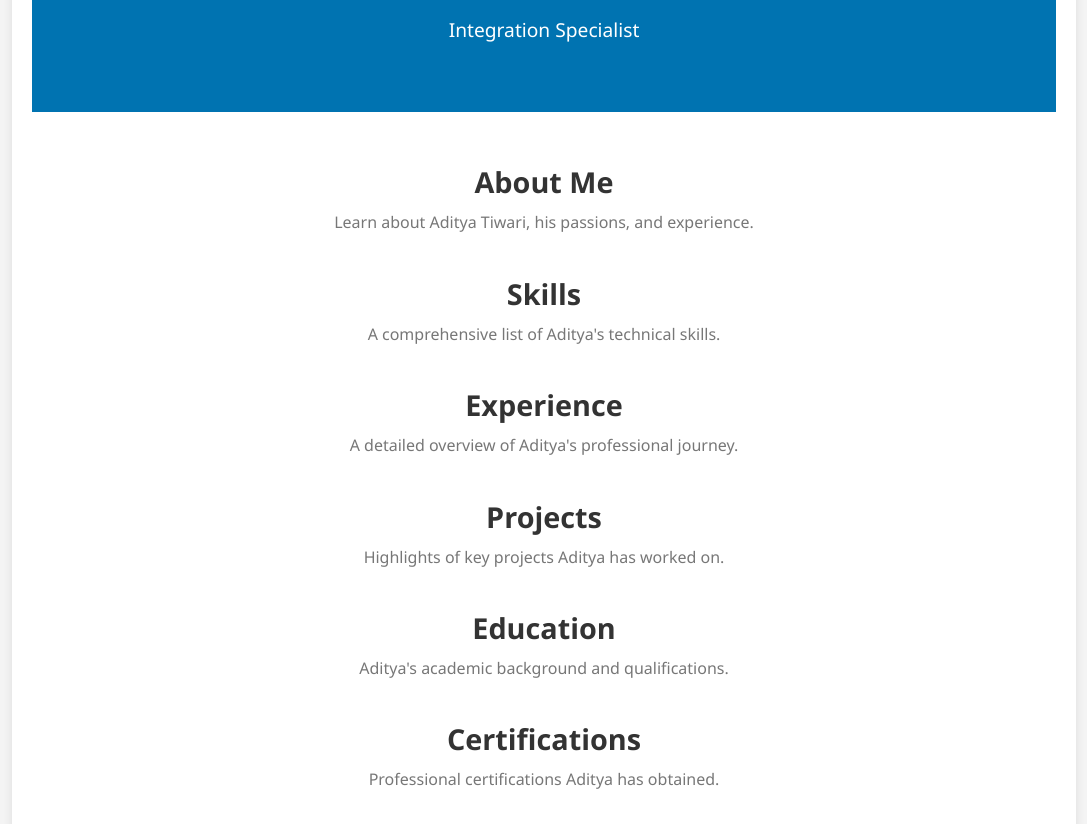
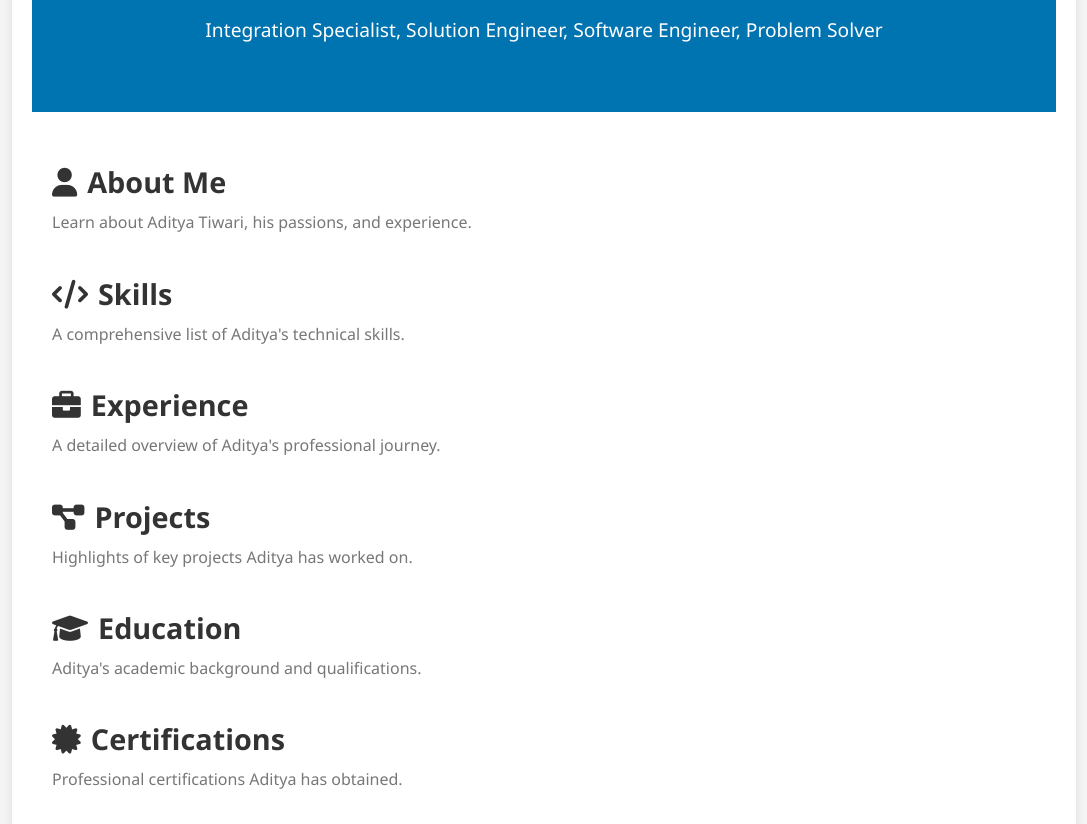
Before and after one commit to adityatwr/adityatwr.github.io, a plain HTML site: page index.html in a window 1280 px wide. Shown: the part 128-952 px from the top of the page, without its empty margins (96-1183 px from the left). Drawn offline with Linux system fonts and the light colour scheme.

Commit message:
Refinement and orienation fix

```diff
--- a/index.html
+++ b/index.html
@@ -4,6 +4,7 @@
     <meta charset="UTF-8">
     <meta name="viewport" content="width=device-width, initial-scale=1.0">
     <title>Aditya Tiwari - Personal Webpage</title>
+    <link rel="stylesheet" href="https://cdnjs.cloudflare.com/ajax/libs/font-awesome/6.0.0-beta3/css/all.min.css">
     <style>
         body {
             font-family: 'Segoe UI', Tahoma, Geneva, Verdana, sans-serif;
@@ -34,7 +35,6 @@
             font-size: 1.2em;
         }
         .content {
-            text-align: center;
             padding: 20px 0;
         }
         .content a {
@@ -76,6 +76,9 @@
         .section.active .summary {
             display: none;
         }
+        .section .icon {
+            margin-right: 10px;
+        }
         footer {
             text-align: center;
             padding: 20px 0;
@@ -99,16 +102,16 @@
     <div class="container">
         <header>
             <h1>Aditya Tiwari</h1>
-            <p>Integration Specialist</p>
+            <p>Integration Specialist, Solution Engineer, Software Engineer, Problem Solver</p>
         </header>
         <div class="content">
             <div class="section">
-                <h2>About Me</h2>
+                <h2><i class="fas fa-user icon"></i>About Me</h2>
                 <div class="summary">Learn about Aditya Tiwari, his passions, and experience.</div>
                 <p>Hello! My name is Aditya Tiwari. I am an Integration Specialist with a passion for coding and reading books. I have over 10 years of experience in developing, architecting, delivering, and executing operational strategies to promote organizational growth with the optimal utilization of emerging technologies.</p>
             </div>
             <div class="section">
-                <h2>Skills</h2>
+                <h2><i class="fas fa-code icon"></i>Skills</h2>
                 <div class="summary">A comprehensive list of Aditya's technical skills.</div>
                 <p>
                     <strong>Technologies:</strong> ASP.Net, ADO.Net API, Web Services, WCF, LINQ, .Net Core, Azure, Logic Apps, Function Apps, Key Vaults, App Service, Storage Account, Azure Search, APIM, Azure AD, Static Web, Bicep, ARM templates<br>
@@ -121,7 +124,7 @@
                 </p>
             </div>
             <div class="section">
-                <h2>Experience</h2>
+                <h2><i class="fas fa-briefcase icon"></i>Experience</h2>
                 <div class="summary">A detailed overview of Aditya's professional journey.</div>
                 <p>
                     <strong>Supersport</strong> (Apr 2019 - Current) - Snr. Consultant<br>
@@ -132,7 +135,7 @@
                 </p>
             </div>
             <div class="section">
-                <h2>Projects</h2>
+                <h2><i class="fas fa-project-diagram icon"></i>Projects</h2>
                 <div class="summary">Highlights of key projects Aditya has worked on.</div>
                 <p>
                     <strong>Supersport</strong>: Design backend integration flow, data fault and system fallback, revamping existing Ingest/Expose solution.<br>
@@ -142,7 +145,7 @@
                 </p>
             </div>
             <div class="section">
-                <h2>Education</h2>
+                <h2><i class="fas fa-graduation-cap icon"></i>Education</h2>
                 <div class="summary">Aditya's academic background and qualifications.</div>
                 <p>
                     <strong>Bachelor of Engineering in Computer Science and Engineering</strong> - UPTU (2008-2012)<br>
@@ -151,17 +154,17 @@
                 </p>
             </div>
             <div class="section">
-                <h2>Certifications</h2>
+                <h2><i class="fas fa-certificate icon"></i>Certifications</h2>
                 <div class="summary">Professional certifications Aditya has obtained.</div>
                 <p>
                     <strong>Microsoft Azure Fundamentals (AZ-900)</strong><br>
                     <strong>Developing Solutions for Microsoft Azure (AZ-204)</strong><br>
                     <strong>Microsoft Data Fundamentals (DP-900)</strong><br>
-                    <strong>Microsoft Certified: Azure Cosmos DB Developer Specialty (DP-400)</strong>
+                    <strong>Azure Cosmos DB Developer Specialty (DP-400)</strong>
                 </p>
             </div>
             <div class="section">
-                <h2>Contact</h2>
+                <h2><i class="fas fa-envelope icon"></i>Contact</h2>
                 <div class="summary">How to get in touch with Aditya.</div>
                 <p>
                     Email: <a href="mailto:adityatiwarisa@gmail.com">adityatiwarisa@gmail.com</a><br>
```
